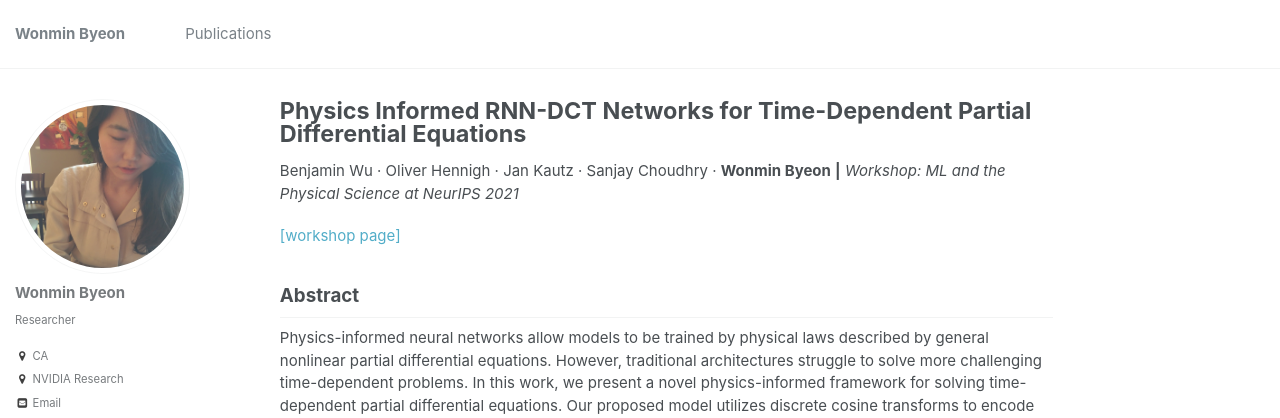
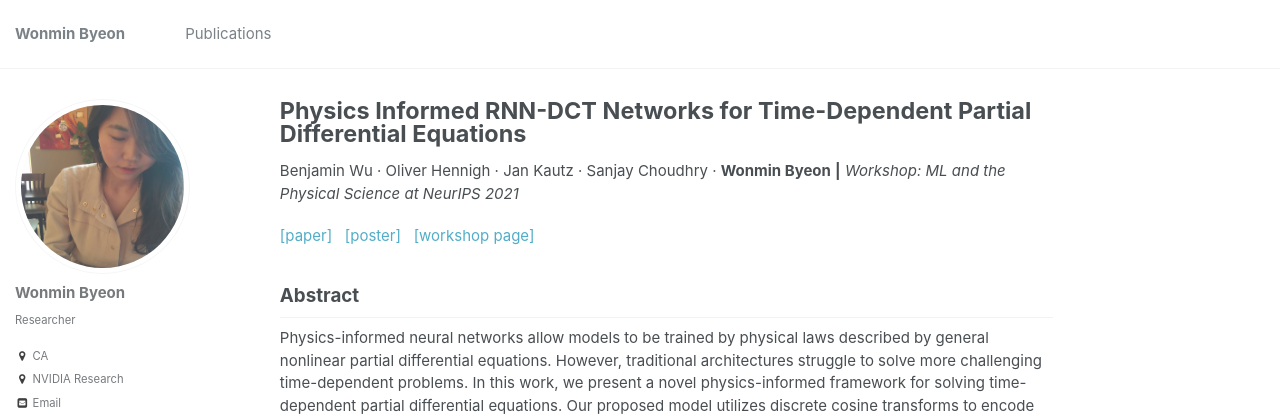
Before and after one commit to wonmin-byeon/wonmin-byeon.github.io, a Jekyll site: the page built from _publications/2021-rnndct.md, in a window 1280 px wide. Shown: the top 418 px of the page. Built offline with Jekyll 4.4.1, drawn with Linux system fonts in a browser that asks for light colours.

Commit message:
add paper link to rnndct

```diff
--- a/_publications/2021-rnndct.md
+++ b/_publications/2021-rnndct.md
@@ -6,9 +6,10 @@ date: 2021-12-13
 year: '2021'
 venue: 'Conference on Neural Information Processing Systems (NeurIPS)'
 citation: 'Benjamin Wu · Oliver Hennigh · Jan Kautz · Sanjay Choudhry · <b>Wonmin Byeon</b> <b>|</b> <i>Workshop: ML and the Physical Science at NeurIPS 2021</i> '
-paperurl: ''
+paperurl: 'https://ml4physicalsciences.github.io/2021/files/NeurIPS_ML4PS_2021_121.pdf'
 ---
-<!-- [[paper]](https://openreview.net/forum?id=vRwnHlAgK5x) -->
+[[paper]](https://ml4physicalsciences.github.io/2021/files/NeurIPS_ML4PS_2021_121.pdf) &nbsp;
+[[poster]](https://ml4physicalsciences.github.io/2021/files/NeurIPS_ML4PS_2021_121_poster.png) &nbsp;
 [[workshop page]](https://ml4physicalsciences.github.io/2021/)
 
 
```
